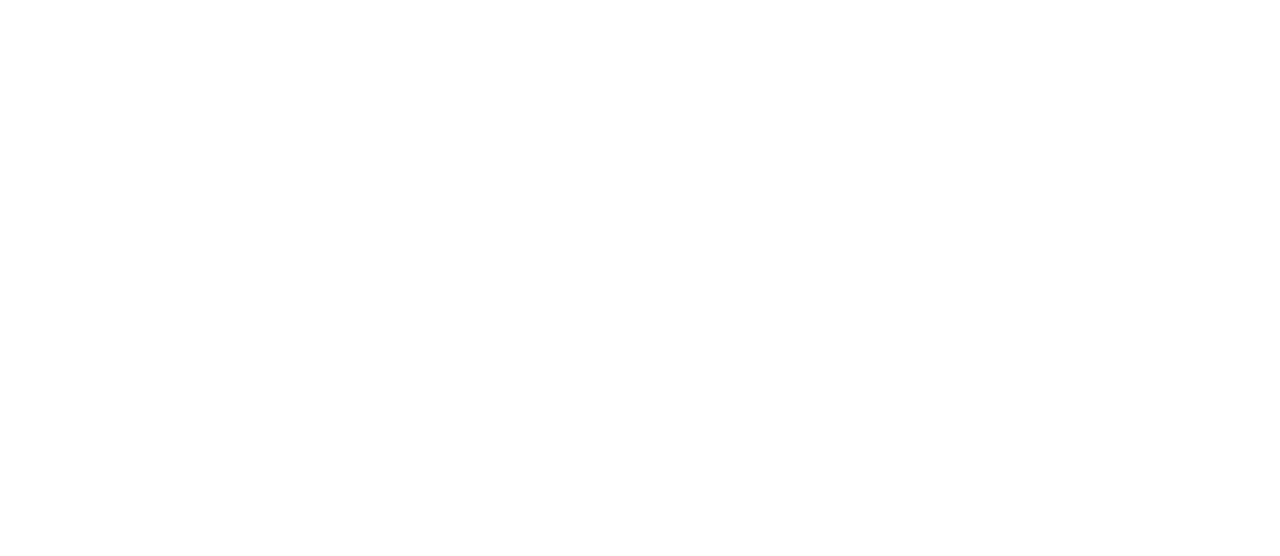
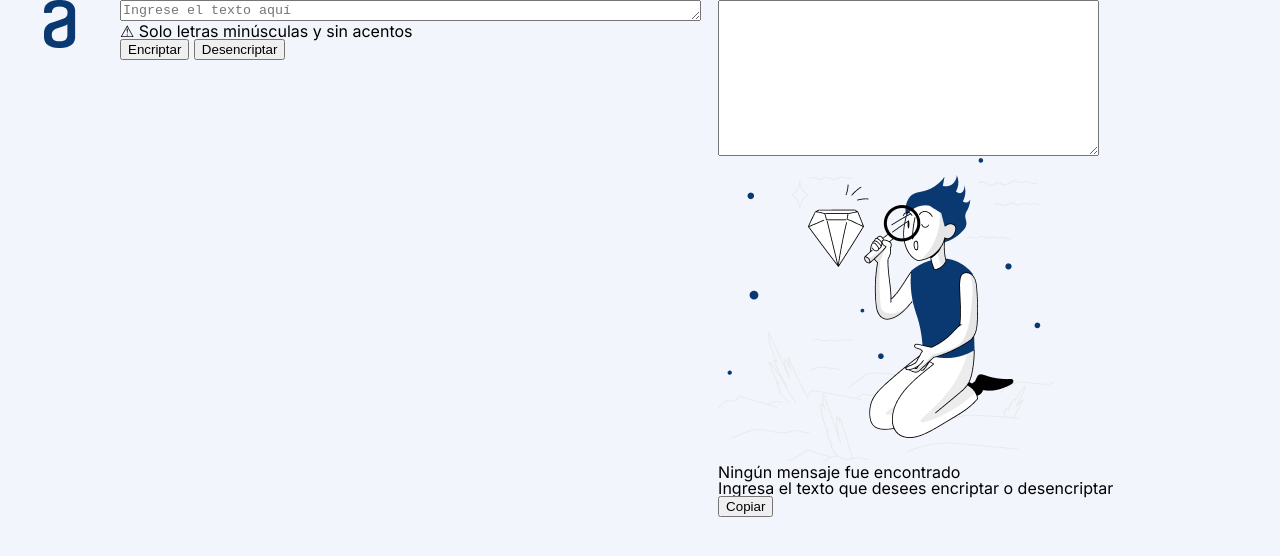
Before and after one commit to jusehin/desafio-encriptador, a plain HTML site: page index.html in a window 1280 px wide. Drawn offline with Linux system fonts and the light colour scheme.

Commit message:
Se actualizan los archivos index.html y style.css

```diff
--- a/index.html
+++ b/index.html
@@ -3,10 +3,50 @@
 <head>
     <meta charset="UTF-8">
     <meta name="viewport" content="width=device-width, initial-scale=1.0">
+    <link rel="stylesheet" href="reset.css">
     <link rel="stylesheet" href="style.css">
+    <link rel="preconnect" href="https://fonts.googleapis.com">
+    <link rel="preconnect" href="https://fonts.gstatic.com" crossorigin>
+    <link href="https://fonts.googleapis.com/css2?family=Inter:wght@100..900&display=swap" rel="stylesheet">
     <title>Desafío encriptador</title>
 </head>
 <body>
+
+    <div class="general-container">
+        <div class="logo-container">
+            <img src="imagenes/Logo.png" alt="" srcset="">
+        </div>
+
+        <div class="middle-container">
+            <div class="input-paragraph-container">
+                <textarea name="" id="" cols="70" rows="1" placeholder="Ingrese el texto aquí"></textarea>
+                <p>&#x26A0 Solo letras minúsculas y sin acentos</p>
+            </div>
+
+            <div class="buttons-container">
+                <button>
+                    Encriptar
+                </button>
+
+                <button>
+                    Desencriptar
+                </button>
+            </div>
+
+        </div>
+
+        <div class="desencripter-container">
+            <textarea name="" id="" cols="45" rows="10"></textarea>
+            <img src="imagenes/Muneco.png" alt="">
+            <div>
+                <p>Ningún mensaje fue encontrado</p>
+                <p>Ingresa el texto que desees encriptar o desencriptar</p>
+                <button>Copiar</button>
+            </div>
+        </div>
+
+    </div>
+
     <script src="app.js"></script>
 </body>
 </html>
--- a/style.css
+++ b/style.css
@@ -0,0 +1,45 @@
+:root{
+    /*Blue colors*/
+
+    /*Dark*/
+    --dark-blue-100: rgba(96, 158, 212, 1);
+    --dark-blue-200: rgba(53, 110, 169, 1);
+    --dark-blue-300: rgba(10, 56, 113, 1);
+    --dark-blue-400: rgba(7, 43, 97, 1);
+    --dark-blue-500: rgba(5, 32, 81, 1);
+
+    /*Light*/
+    --light-blue-100: rgba(243, 245, 252, 1);
+    --light-blue-200: rgba(239, 241, 250, 1);
+    --light-blue-300: rgba(233, 236, 248, 1);
+    --light-blue-400: rgba(170, 178, 213, 1);
+    --light-blue-500: rgba(117, 127, 178, 1);
+
+    /*Gray colors*/
+
+    /*Gray*/
+    --Gray-100: rgba(206, 212, 218, 1);
+    --Gray-200: rgba(173, 181, 189, 1);
+    --Gray-300: rgba(134, 142, 150, 1);
+    --Gray-400: rgba(73, 80, 87, 1);
+    --Gray-500: rgba(52, 58, 64, 1);
+
+    font-family: "Inter", sans-serif;
+    font-optical-sizing: auto;
+    font-weight: weight;
+    font-style: normal;
+    font-variation-settings:
+    "slnt" 0;
+}
+
+body {
+    background-color: var(--light-blue-100)
+}
+
+.general-container {
+    display: flex;
+}
+
+.middle-container {
+    width: 60%;
+}
```
